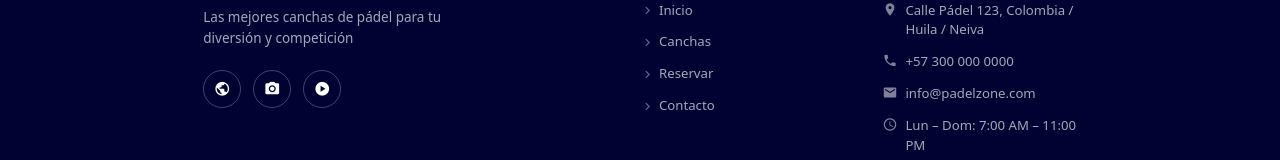
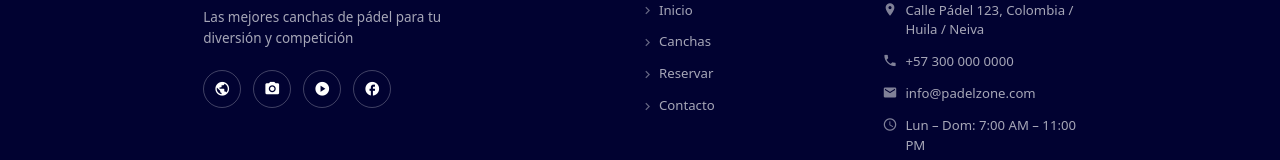
Before and after one commit to DDamashko-6020/PadelZone, a React (Vite) app: page /contacto in a window 1280 px wide. Shown: the part 1093-1253 px from the top of the page. Built offline with nearby package versions, Linux system fonts and the light colour scheme.

Commit message:
Actualicé el Footer

```diff
--- a/src/components/Footer/Footer.css
+++ b/src/components/Footer/Footer.css
@@ -146,3 +146,8 @@
     gap: 32px;
   }
 }
+.footer-socials {
+  display: flex;
+  gap: 12px;
+  justify-content: flex-start;
+}
--- a/src/components/Footer/Footer.jsx
+++ b/src/components/Footer/Footer.jsx
@@ -1,4 +1,5 @@
 import './Footer.css'
+
 
 function Footer() {
   return (
@@ -17,6 +18,7 @@ function Footer() {
               <a href="#"><i className="material-icons">public</i></a>
               <a href="#"><i className="material-icons">photo_camera</i></a>
               <a href="#"><i className="material-icons">play_circle</i></a>
+              <a href="#"><i className= "material-icons">facebook</i></a>
             </div>
           </div>
 
```
